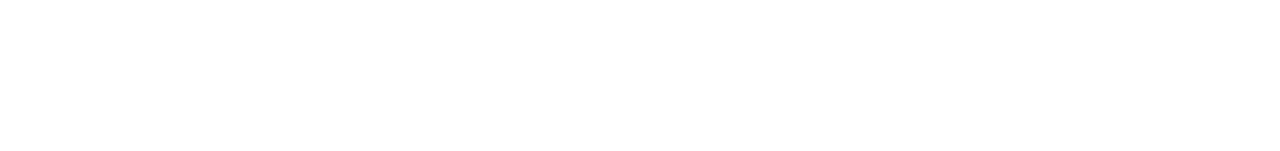
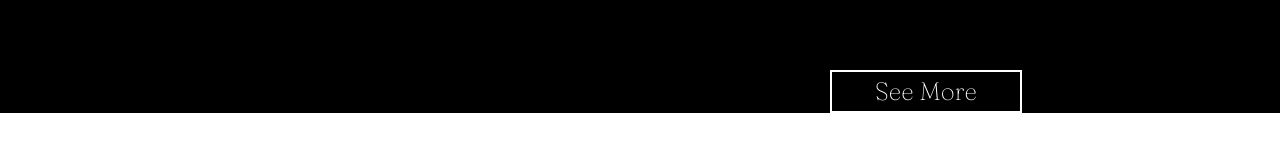
Before and after one commit to isaacszubaidah/NODEJSEOMP, a Vue app in the folder frontend/: page / in a window 1280 px wide. Shown: the part 395-546 px from the top of the page. Built offline with nearby package versions, Linux system fonts and the light colour scheme; a web font is replaced by a local one.

Commit message:
updates on home page

```diff
--- a/frontend/src/views/AboutView.vue
+++ b/frontend/src/views/AboutView.vue
@@ -3,3 +3,15 @@
     <h1>This is an about page</h1>
   </div>
 </template>
+
+<script>
+export default{
+
+}
+
+</script>
+
+
+<style scoped>
+
+</style>
--- a/frontend/src/views/HomeView.vue
+++ b/frontend/src/views/HomeView.vue
@@ -11,7 +11,8 @@
       ></video>
       <div class="content">
         <h1>Le Petit Italia</h1>
-        <p>Bon Appe’tite! A French experience awaits you.</p>
+        <p>Bon Appe’tite! A <br> French <br> experience awaits you.</p>
+        <button>See More</button>
       </div>
     </div>
   </div>
@@ -21,6 +22,7 @@
 export default {};
 </script>
 <style scoped>
+
 .home {
   background-color: black;
 }
@@ -66,6 +68,21 @@
   font-family: "Fraunces", serif;
   color: white;
 }
+button{
+  display: flex;
+   align-items: flex-start;
+  justify-content: center;
+  margin-left: 190px;
+  border: 2px white solid ;
+  width: 30%;
+  margin-top: 15%;
+  font-weight: 100;
+  font-size: 25px;
+  background-color: black;
+  color: white;
+  font-family: "Fraunces", serif;
+}
+
 .background-video {
   /* display: flex;
   align-content: flex-start; */
```
